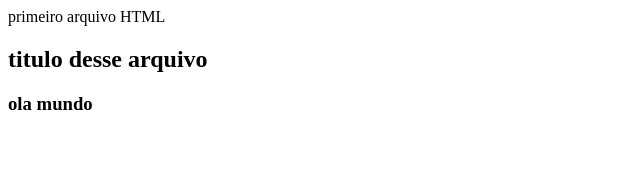
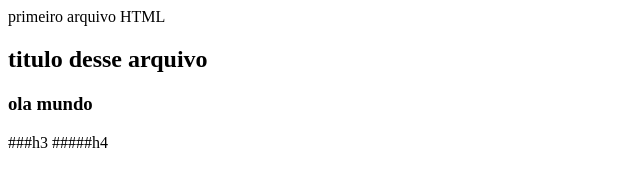
Before and after one commit to MiguelGabriel1613/bootcampdb1, a plain HTML site: page index.html in a window 1280 px wide. Shown: the whole page, without its empty margins (0-640 px from the left). Drawn offline with Linux system fonts and the light colour scheme.

Commit message:
aleatorio

```diff
--- a/index.html
+++ b/index.html
@@ -3,5 +3,6 @@
         <div>primeiro arquivo HTML </div>
         <h2>titulo desse arquivo </h2>
         <h3>ola mundo </h3>
+        ###h3 #####h4
     </body>
 </html>
```
